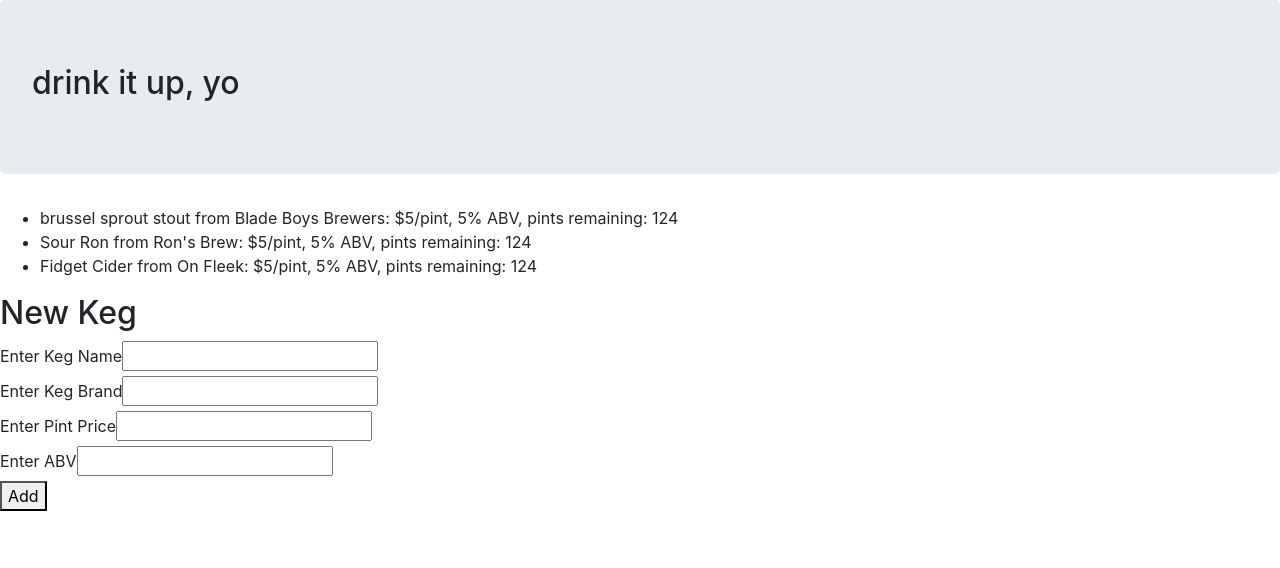
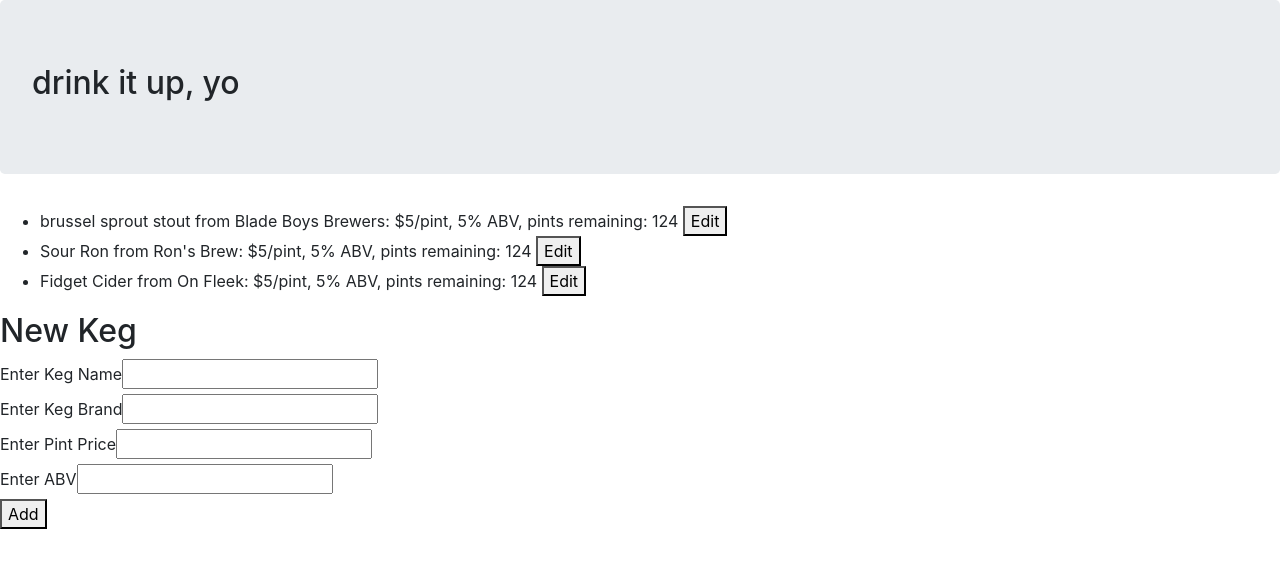
Before and after one commit to emilywatkins/tap-room, an Angular app: page / in a window 1280 px wide. Shown: the top 568 px of the page. Built offline with nearby package versions, Linux system fonts and the light colour scheme.

Commit message:
add edit functionality

```diff
--- a/src/app/app.component.html
+++ b/src/app/app.component.html
@@ -2,5 +2,6 @@
   <h2>drink it up, yo</h2>
 </div>
 
-<app-keg-list [childKegList]="masterKegList"></app-keg-list>
+<app-keg-list [childKegList]="masterKegList" (clickSender)="editKeg($event)"></app-keg-list>
 <app-new-keg (sendKeg)="addKeg($event)"></app-new-keg>
+<app-edit-keg [childSelectedKeg]="selectedKeg" (clickedDone)="finishedEditing()"><app-edit-keg>
--- a/src/app/app.component.ts
+++ b/src/app/app.component.ts
@@ -8,12 +8,22 @@ import { Keg } from './models/keg.model';
 })
 export class AppComponent {
 
+  selectedKeg = null;
+
   masterKegList: Keg[] = [
     new Keg('brussel sprout stout', 'Blade Boys Brewers', 5, 5),
     new Keg('Sour Ron', 'Ron\'s Brew', 5, 5),
     new Keg('Fidget Cider', 'On Fleek', 5, 5),
   ];
 
+  editKeg(clickedKeg) {
+    this.selectedKeg = clickedKeg;
+  }
+
+  finishedEditing() {
+    this.selectedKeg = null;
+  }
+
   addKeg(newKeg: Keg) {
     this.masterKegList.push(newKeg);
   }
--- a/src/app/app.module.ts
+++ b/src/app/app.module.ts
@@ -6,13 +6,15 @@ import { AppComponent } from './app.component';
 import { FormsModule } from '@angular/forms';
 import { KegListComponent } from './keg-list/keg-list.component';
 import { NewKegComponent } from './new-keg/new-keg.component';
+import { EditKegComponent } from './edit-keg/edit-keg.component';
 
 
 @NgModule({
   declarations: [
     AppComponent,
     KegListComponent,
-    NewKegComponent
+    NewKegComponent,
+    EditKegComponent
   ],
   imports: [
     BrowserModule,
--- /dev/null
+++ b/src/app/edit-keg/edit-keg.component.html
@@ -0,0 +1,6 @@
+<div *ngIf="childSelectedKeg">
+  <h3>Edit Keg</h3>
+  <label>Enter New Name:</label>
+  <input [(ngModel)]="childSelectedKeg.name">
+  <button (click)="finishedEditing()">Done</button>
+</div>
--- /dev/null
+++ b/src/app/edit-keg/edit-keg.component.ts
@@ -0,0 +1,21 @@
+import { Component, Input, Output, EventEmitter } from '@angular/core';
+import { Keg } from '../models/keg.model';
+
+@Component({
+  selector: 'app-edit-keg',
+  templateUrl: './edit-keg.component.html',
+  styleUrls: ['./edit-keg.component.css']
+})
+export class EditKegComponent {
+  @Input() childSelectedKeg: Keg;
+  @Output() clickedDone = new EventEmitter;
+
+  finishedEditing() {
+    this.clickedDone.emit();
+  }
+
+  constructor() { }
+
+
+
+}
--- a/src/app/keg-list/keg-list.component.html
+++ b/src/app/keg-list/keg-list.component.html
@@ -1,3 +1,5 @@
 <ul>
-  <li *ngFor="let currentKeg of childKegList">{{currentKeg.name}} from {{currentKeg.brand}}: ${{currentKeg.price}}/pint, {{currentKeg.ABV}}% ABV, pints remaining: {{currentKeg.pints}}</li>
+  <li *ngFor="let currentKeg of childKegList">{{currentKeg.name}} from {{currentKeg.brand}}: ${{currentKeg.price}}/pint, {{currentKeg.ABV}}% ABV, pints remaining: {{currentKeg.pints}}
+  <button (click)="editButtonClicked(currentKeg)">Edit</button>
+  </li>
 </ul>
--- a/src/app/keg-list/keg-list.component.ts
+++ b/src/app/keg-list/keg-list.component.ts
@@ -8,6 +8,11 @@ import { Keg } from '../models/keg.model'
 })
 export class KegListComponent {
   @Input() childKegList: Keg[];
+  @Output() clickSender = new EventEmitter();
+
+  editButtonClicked(kegToEdit: Keg) {
+    this.clickSender.emit(kegToEdit);
+  }
 
   constructor() { }
 
```
Also changed, not shown: src/app/edit-keg/edit-keg.component.css (added), 1 other file (tests, documents, lock files or other folders).
